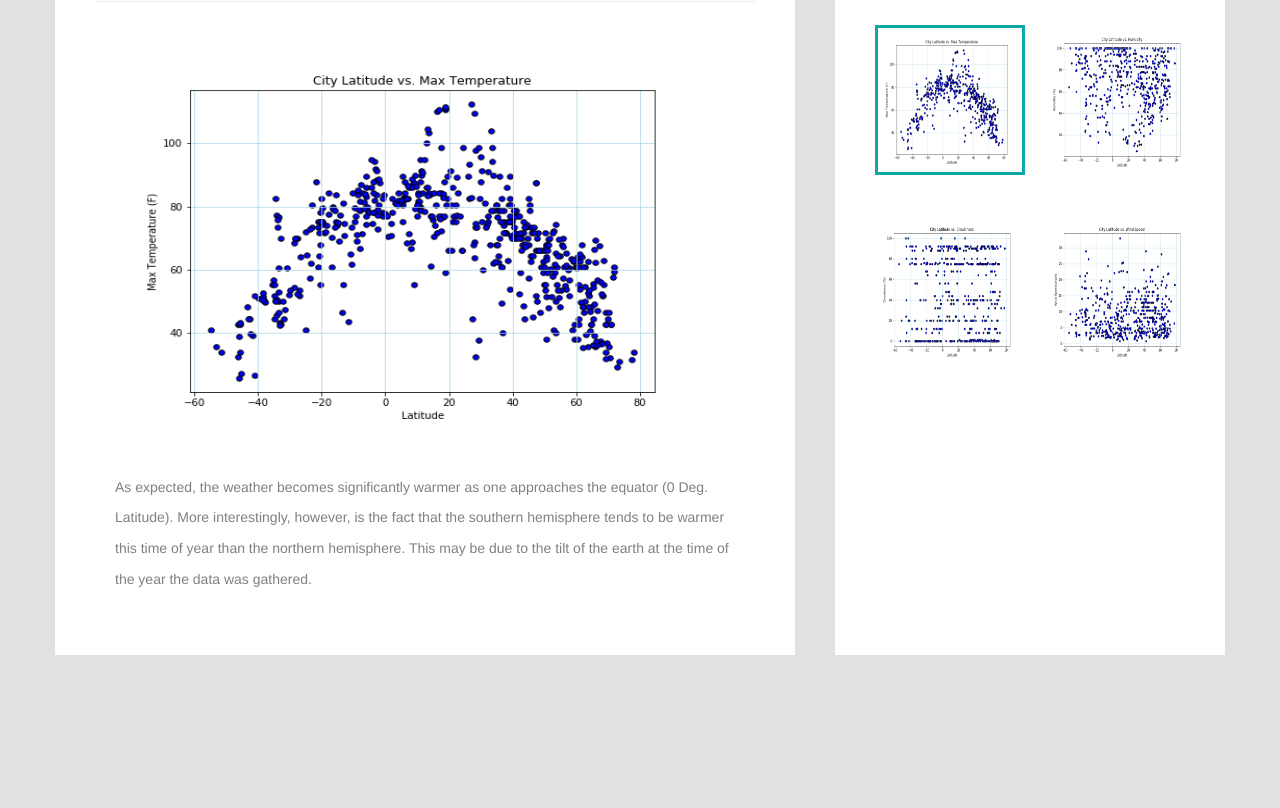
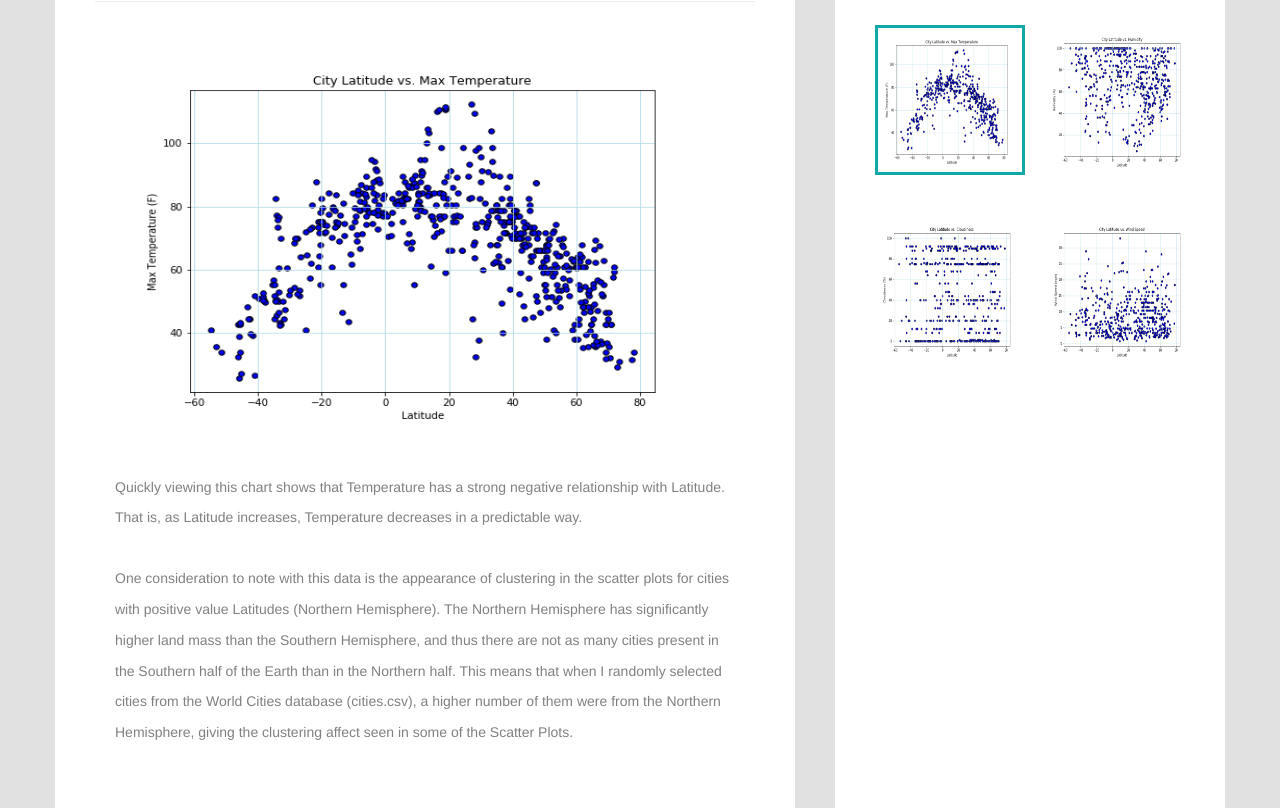
Before and after one commit to Siderall/web-viz-dash, a plain HTML site: page maxtemp.html in a window 1280 px wide. Shown: the part 251-1059 px from the top of the page. Before the commit the page ends 906 px from the top, so only its background shows below. Drawn offline with nearby package versions, Linux system fonts and the light colour scheme.

Commit message:
Adding individual webpage code

```diff
--- a/maxtemp.html
+++ b/maxtemp.html
@@ -50,9 +50,9 @@
               <h1>Max Temperature</h1>
               <hr>
                 <img src="lat_vs_maxtemp.png" alt="maxtemp" height="400" width="600" align="center">
-                <p>As expected, the weather becomes significantly warmer as one approaches the equator (0 Deg. Latitude).
-                More interestingly, however, is the fact that the southern hemisphere tends to be warmer this time of year
-                than the northern hemisphere.  This may be due to the tilt of the earth at the time of the year the data was gathered.
+                <p>Quickly viewing this chart shows that Temperature has a strong negative relationship with Latitude. That is, as Latitude increases, Temperature decreases in a predictable way.
+                </p>
+                <p>One consideration to note with this data is the appearance of clustering in the scatter plots for cities with positive value Latitudes (Northern Hemisphere). The Northern Hemisphere has significantly higher land mass than the Southern Hemisphere, and thus there are not as many cities present in the Southern half of the Earth than in the Northern half. This means that when I randomly selected cities from the World Cities database (cities.csv), a higher number of them were from the Northern Hemisphere, giving the clustering affect seen in some of the Scatter Plots.
                 </p>
             </div>
             <div class="col-md-4 col-sm-12">
```
Also changed, not shown: cloudiness.html (+1 -1 lines), humidity.html (+1 -2 lines), windspeed.html (+1 -2 lines).
